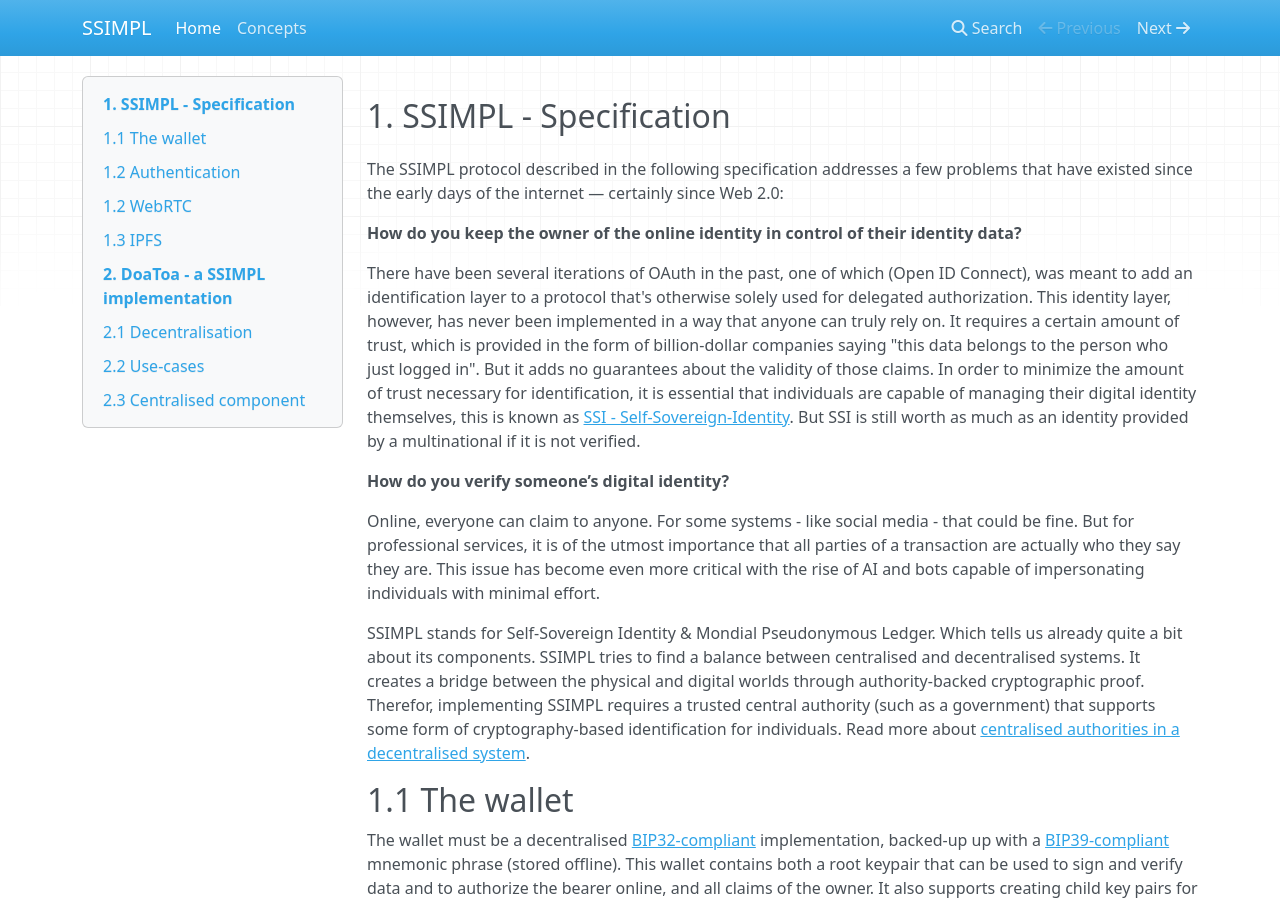
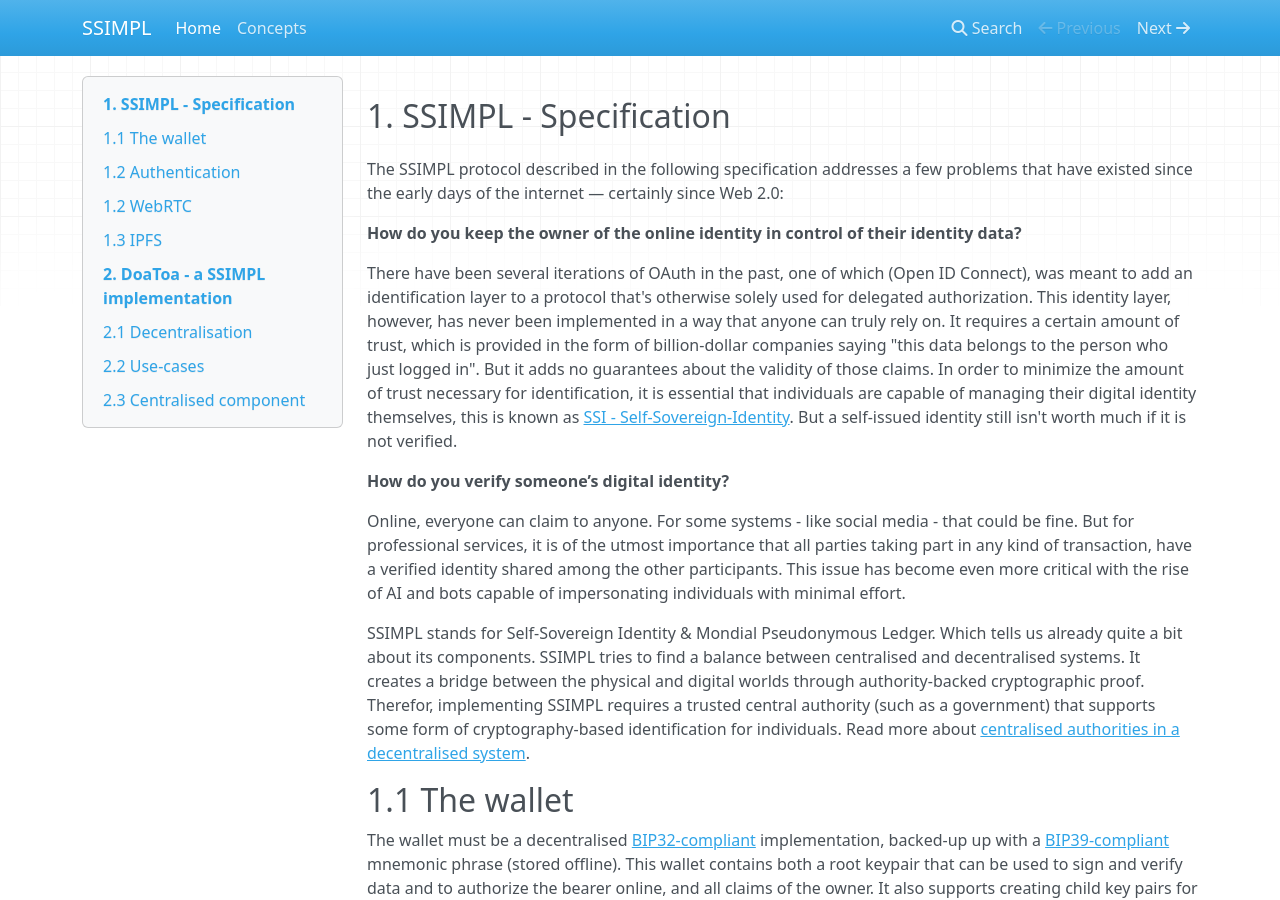
Before and after one commit to compilit/ssimpl, an MkDocs documentation site: the page built from docs/index.md, in a window 1280 px wide and 900 px high. Built offline with MkDocs 1.6.1, drawn with Linux system fonts in a browser that asks for light colours; nearby versions of some CDN libraries; some of the changed text lies outside the part shown.

Commit message:
improved docs

````diff
--- a/docs/index.md
+++ b/docs/index.md
@@ -12,13 +12,14 @@ however, has never been implemented in a way that anyone can truly rely on. It r
 is provided in the form of billion-dollar companies saying "this data belongs to the person who just logged in". But it
 adds no guarantees about the validity of those claims. In order to minimize the amount of trust necessary for
 identification, it is essential that individuals are capable of managing their digital identity themselves, this is
-known as [SSI - Self-Sovereign-Identity](./concepts.md#13-self-sovereign-identity). But SSI is still worth as much as an
-identity provided by a multinational if it is not verified.
+known as [SSI - Self-Sovereign-Identity](./concepts.md#13-self-sovereign-identity). But a self-issued identity still
+isn't worth much if it is not verified.
 
 **How do you verify someone’s digital identity?**
 
 Online, everyone can claim to anyone. For some systems - like social media - that could be fine. But for professional
-services, it is of the utmost importance that all parties of a transaction are actually who they say they are. This
+services, it is of the utmost importance that all parties taking part in any kind of transaction, have a verified
+identity shared among the other participants. This
 issue has become even more critical with the rise of AI and bots capable of
 impersonating individuals with minimal effort.
 
@@ -109,6 +110,8 @@ These rules must be implemented by checking the signature for each entry against
 
 ##### rootClaim:
 
+(The choice to use JSON is arbitrary)
+
 ```json
 {
   "data": {
@@ -128,6 +131,8 @@ These rules must be implemented by checking the signature for each entry against
 
 ##### identityDocumentHash:
 
+(The choice to use JSON is arbitrary)
+
 ```js
 const identityDocumentHash = sha256(
     JSON.stringify(
@@ -208,8 +212,8 @@ mobile device containing the wallet, which in term opens a deep link in the app
 ## 2.3 Centralised component
 
 In order to establish WebRTC connections, some centralised components are required for peers to find each other. As soon
-as the connection is created, all data will be moved directly from peer to peer. So there is no need to trust the
-central server.
+as the connection is created, all data will be moved directly from peer to peer. So there is no need to entrust any
+server with your data.
 
 In order to store data on the IPFS while leveraging metadata to 'update' files, a central server is also required.
 
````
Also changed, not shown: other parts of docs/index.md (+0 -1 lines), docs/concepts.md (+4 -4 lines), docs/concepts/ipfs.md (+4 -2 lines), site/concepts/index.html, site/concepts/ipfs/index.html, site/index.html, site/search/search_index.json, 1 other file.
